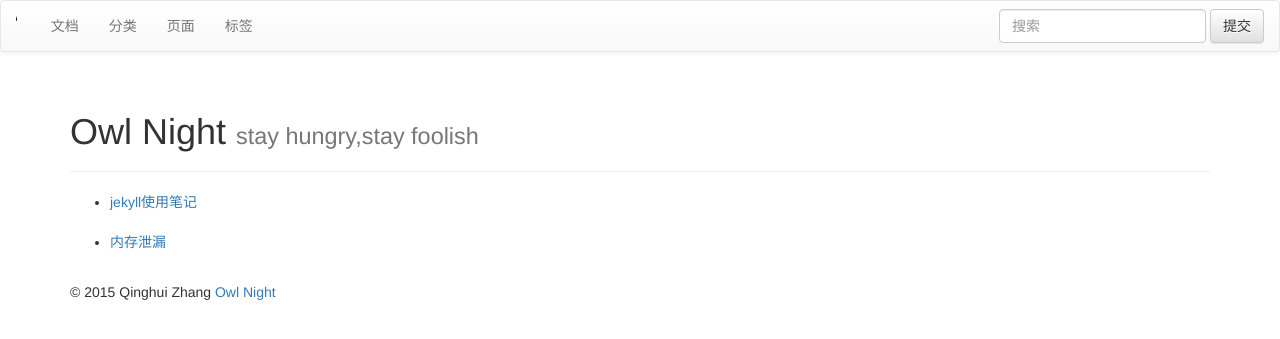
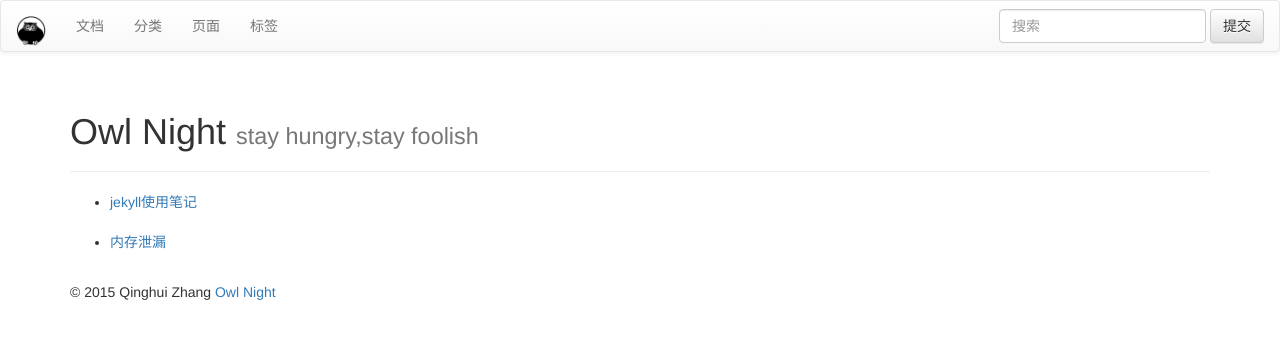
Before and after one commit to zhqhzhqh/zhqhzhqh.github.io, a Jekyll site: the page built from index.md, in a window 1280 px wide. Shown: the top 339 px of the page. Built offline with Jekyll 4.4.1, drawn with Linux system fonts in a browser that asks for light colours; nearby versions of some CDN libraries; library files that are not in the unit come from our copies; comment, search, counter and statistics services are not loaded.

Commit message:
调整猫头鹰头像的位置

```diff
--- a/_includes/themes/bootstrap-3/default.html
+++ b/_includes/themes/bootstrap-3/default.html
@@ -53,7 +53,7 @@
             <span class="icon-bar"></span>
             <span class="icon-bar"></span>
           </button>
-          <a class="navbar-brand" href="{{ HOME_PATH }}"><img src="/assets/themes/bootstrap-3/image/icon_owl.png" style="width:24%; height: 24%"/></a>
+          <a class="navbar-brand" href="{{ HOME_PATH }}"><img src="/assets/themes/bootstrap-3/image/icon_owl.png" style="width:30px; height: 30px"/></a>
         </div>
 
         <!-- Collect the nav links, forms, and other content for toggling -->
--- a/assets/themes/bootstrap-3/css/style.css
+++ b/assets/themes/bootstrap-3/css/style.css
@@ -81,3 +81,7 @@ h1, h2, h3, h4 {
 #ds-reset .ds-powered-by {
   display: none;
 }
+
+a.navbar-brand {
+  padding: 10px 10px;
+}
```
